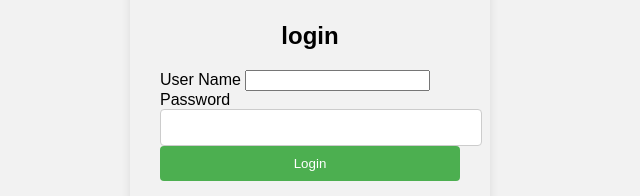
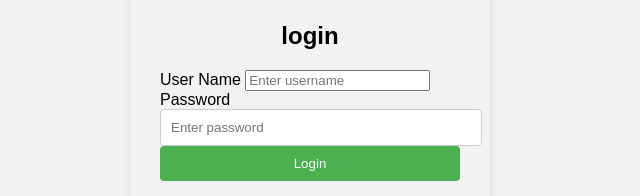
Before and after one commit to impmherath/Login-page, a plain HTML site: page index.html in a window 1280 px wide. Shown: the part 128-324 px from the top of the page, without its empty margins (330-970 px from the left). Drawn offline with Linux system fonts and the light colour scheme.

Commit message:
placeholder

```diff
--- a/index.html
+++ b/index.html
@@ -11,10 +11,10 @@
         <h2>login</h2>
         <form action="#">
             <label for="text">User Name</label>
-            <input type="text" id="username" name="username" required >
+            <input type="text" id="username" name="username" placeholder="Enter username">
 
             <label for="password">Password</label>
-            <input type="password" id="password" name="password" required>
+            <input type="password" id="password" name="password" placeholder="Enter password">
 
             <button type="submit">Login</button>
         </form>
--- a/style.css
+++ b/style.css
@@ -26,7 +26,7 @@ body{
     border-radius: 4px;
 }
 
-.login-container input[type="password"]{
+.login-container input[type="password"] {
     width: 100%;
     padding: 10px;
     margin: 8px0 16px 0;
```
